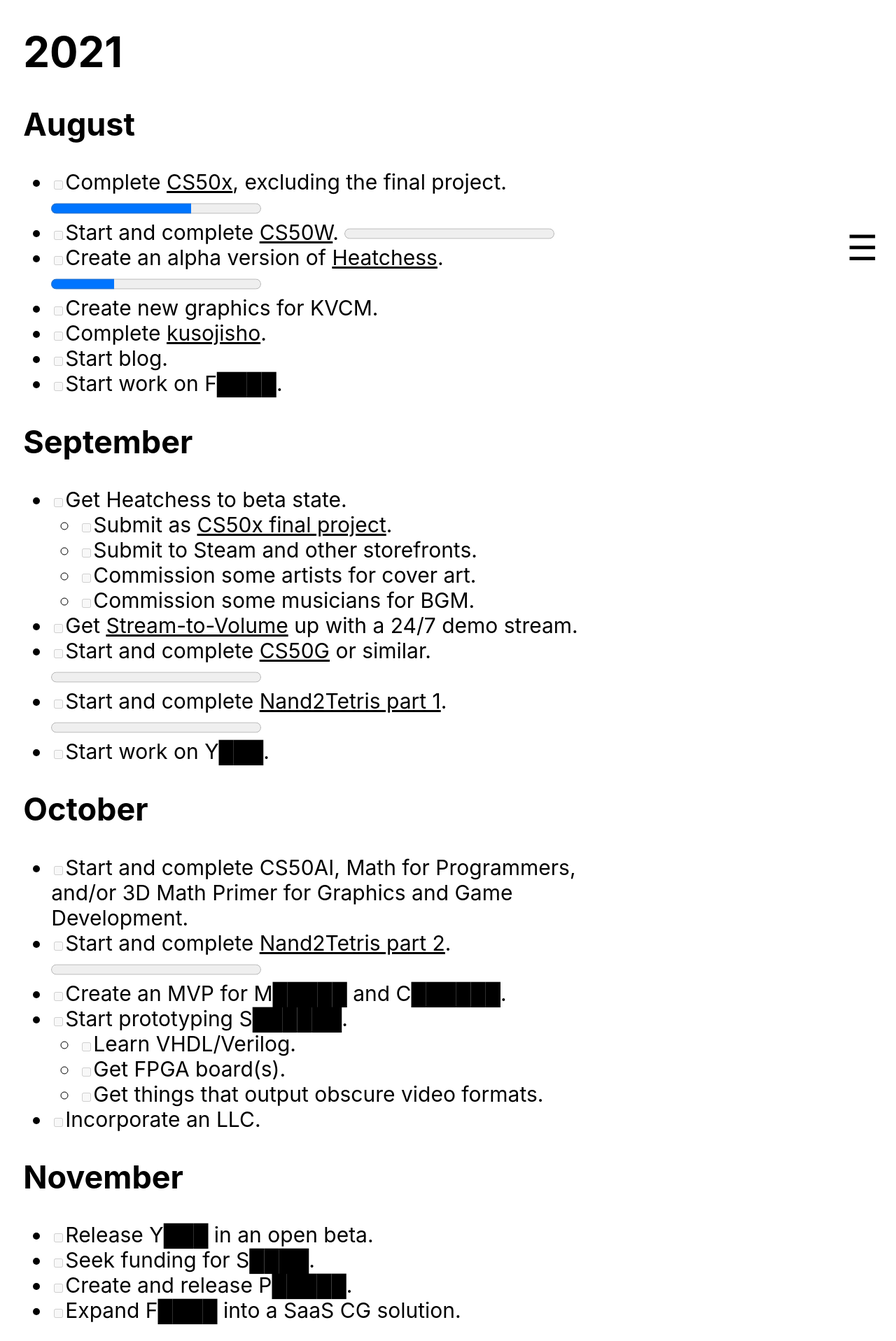
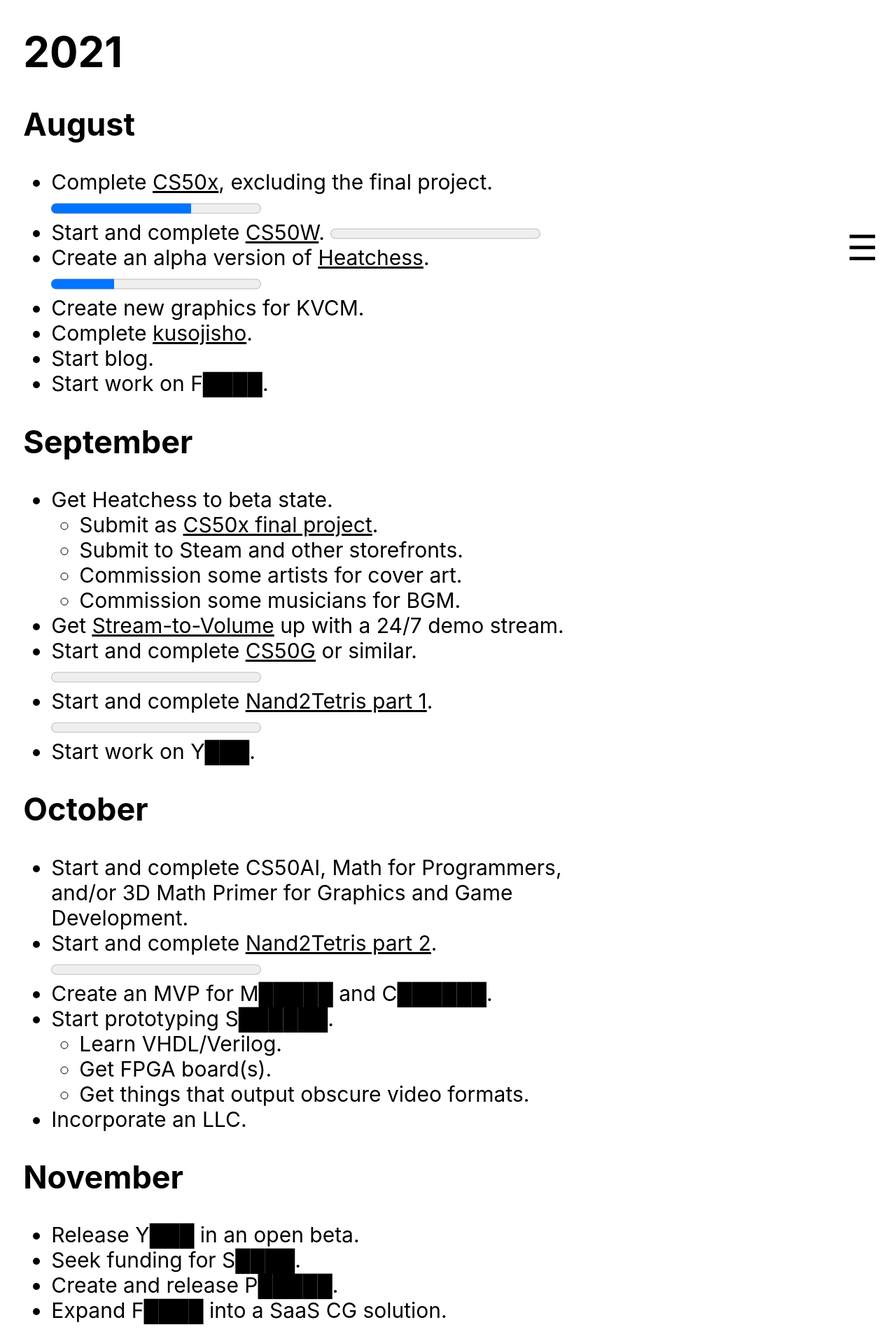
Before and after one commit to oofdere/oofdere.space, a Jekyll site: the page built from timeline.md, in a window 1280 px wide. Shown: the part 494-2411 px from the top of the page at 70% size. Built offline with Jekyll 4.4.1, drawn with Linux system fonts in a browser that asks for light colours.

Commit message:
Remove checkboxes from timeline
Didn't work as well as I had hoped.

```diff
--- a/timeline.md
+++ b/timeline.md
@@ -17,73 +17,73 @@
 
 # 2021
 ## August
- - [ ] Complete [CS50x](https://cs50.harvard.edu/x/2021/), excluding the final project. <progress max="12" value="8"></progress>
- - [ ] Start and complete [CS50W](https://cs50.harvard.edu/web/2020/). <progress max="8" value="0"></progress>
- - [ ] Create an alpha version of [Heatchess](https://github.com/oofdere/Heatchess). <progress max="100" value="30"></progress>
- - [ ] Create new graphics for KVCM.
- - [ ] Complete [kusojisho](kusojisho.moe).
- - [ ] Start blog.
- - [ ] Start work on F████.
+ - Complete [CS50x](https://cs50.harvard.edu/x/2021/), excluding the final project. <progress max="12" value="8"></progress>
+ - Start and complete [CS50W](https://cs50.harvard.edu/web/2020/). <progress max="8" value="0"></progress>
+ - Create an alpha version of [Heatchess](https://github.com/oofdere/Heatchess). <progress max="100" value="30"></progress>
+ - Create new graphics for KVCM.
+ - Complete [kusojisho](kusojisho.moe).
+ - Start blog.
+ - Start work on F████.
 
 
 ## September
- - [ ] Get Heatchess to beta state.
-   - [ ] Submit as [CS50x final project](https://cs50.harvard.edu/x/2021/project/).
-   - [ ] Submit to Steam and other storefronts.
-   - [ ] Commission some artists for cover art.
-   - [ ] Commission some musicians for BGM.
- - [ ] Get [Stream-to-Volume](https://github.com/oofdere/stv) up with a 24/7 demo stream.
- - [ ] Start and complete [CS50G](https://cs50.harvard.edu/games/2018/) or similar. <progress max="11" value="0"></progress>
- - [ ] Start and complete [Nand2Tetris part 1](https://www.coursera.org/learn/build-a-computer). <progress max="6" value="0"></progress>
- - [ ] Start work on Y███.
+ - Get Heatchess to beta state.
+   - Submit as [CS50x final project](https://cs50.harvard.edu/x/2021/project/).
+   - Submit to Steam and other storefronts.
+   - Commission some artists for cover art.
+   - Commission some musicians for BGM.
+ - Get [Stream-to-Volume](https://github.com/oofdere/stv) up with a 24/7 demo stream.
+ - Start and complete [CS50G](https://cs50.harvard.edu/games/2018/) or similar. <progress max="11" value="0"></progress>
+ - Start and complete [Nand2Tetris part 1](https://www.coursera.org/learn/build-a-computer). <progress max="6" value="0"></progress>
+ - Start work on Y███.
 
 ## October
- - [ ] Start and complete CS50AI, Math for Programmers, and/or 3D Math Primer for Graphics and Game Development.
- - [ ] Start and complete [Nand2Tetris part 2](https://www.coursera.org/learn/nand2tetris2). <progress max="7" value="0"></progress>
- - [ ] Create an MVP for M█████ and C██████.
- - [ ] Start prototyping S██████.
-   - [ ] Learn VHDL/Verilog.
-   - [ ] Get FPGA board(s).
-   - [ ] Get things that output obscure video formats.
- - [ ] Incorporate an LLC.
+ - Start and complete CS50AI, Math for Programmers, and/or 3D Math Primer for Graphics and Game Development.
+ - Start and complete [Nand2Tetris part 2](https://www.coursera.org/learn/nand2tetris2). <progress max="7" value="0"></progress>
+ - Create an MVP for M█████ and C██████.
+ - Start prototyping S██████.
+   - Learn VHDL/Verilog.
+   - Get FPGA board(s).
+   - Get things that output obscure video formats.
+ - Incorporate an LLC.
 
 ## November
- - [ ] Release Y███ in an open beta.
- - [ ] Seek funding for S████.
- - [ ] Create and release P█████.
- - [ ] Expand F████ into a SaaS CG solution.
+ - Release Y███ in an open beta.
+ - Seek funding for S████.
+ - Create and release P█████.
+ - Expand F████ into a SaaS CG solution.
 
 ## December
- - [ ] Create portfolio.
- - [ ] Hype up P█████.
- - [ ] Start manufacturing S██████ boards.
- - [ ] Rest up.
+ - Create portfolio.
+ - Hype up P█████.
+ - Start manufacturing S██████ boards.
+ - Rest up.
 
 # 2022
 ## January
- - [ ] Apply to summer language workshop.
+ - Apply to summer language workshop.
 
 ## February-May
- - [ ] Make money to pay for language workshop.
+ - Make money to pay for language workshop.
 
 ## June
- - [ ] Learn Japanese.
+ - Learn Japanese.
 
 ## July
- - [ ] Learn Japanese.
+ - Learn Japanese.
 
 ## August-November
- - [ ] Make money to fly out to Japan and to fund PSSIWERTFL.
- - [ ] Go to Japan, and come back.
- - [ ] Horror film screening.
+ - Make money to fly out to Japan and to fund PSSIWERTFL.
+ - Go to Japan, and come back.
+ - Horror film screening.
 
 ## December
- - [ ] PSSIWERTFL release.
+ - PSSIWERTFL release.
 
 # 2023
 ## Winter
- - [ ] Get more content for PSSIWERTFL.
- - [ ] Release PSSIWERTFL P█████ and P█████.
+ - Get more content for PSSIWERTFL.
+ - Release PSSIWERTFL P█████ and P█████.
 
 ## Rest of the year
- - [ ] Prepare for phase 2 of PSSIWERTFL, which has not even been named yet.
+ - Prepare for phase 2 of PSSIWERTFL, which has not even been named yet.
```
